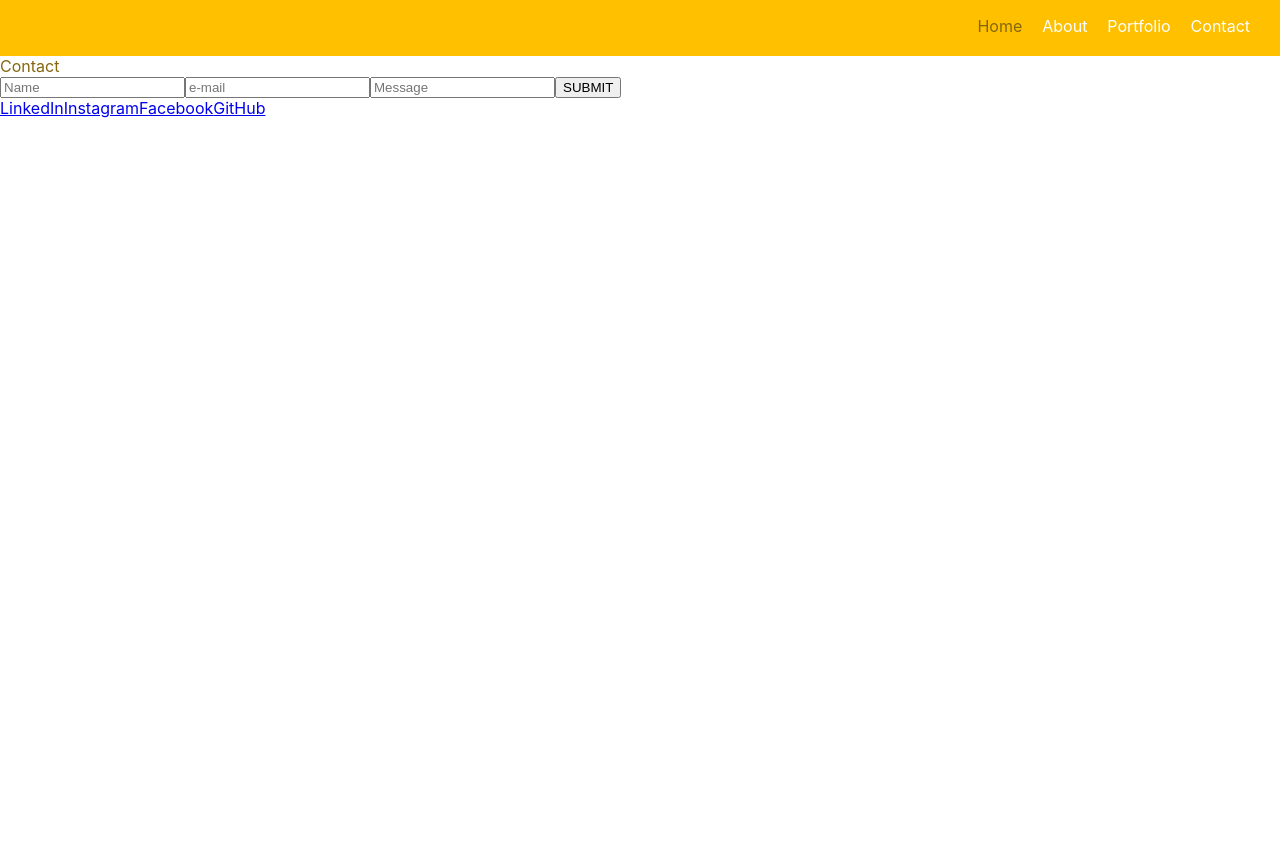
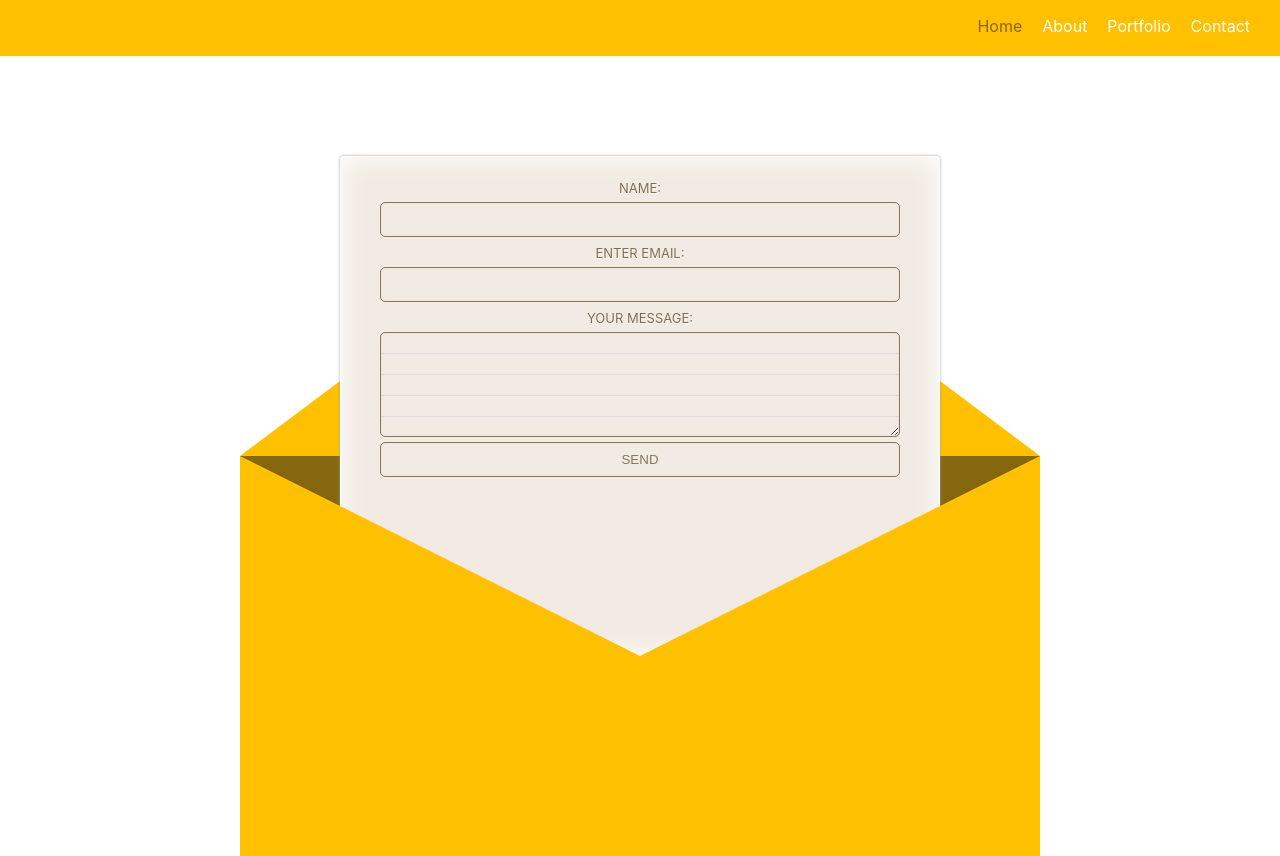
Before and after one commit to yidah/react-cv, a React (Create React App) app: page /contact in a window 1280 px wide. Built offline with nearby package versions, Linux system fonts and the light colour scheme.

Commit message:
Added animated contact envelope to the Contact page

```diff
--- a/src/containers/Contact/Contact.js
+++ b/src/containers/Contact/Contact.js
@@ -1,22 +1,35 @@
-import React, { Component } from "react";
-import Media from '../../components/Contact/Media/Media';
+import React, { Component } from 'react';
+import classes from './Contact.module.css';
+// import Media from '../../components/Contact/Media/Media';
 
-class Contact extends Component{
-    render(){
-        return(
-            <div>
-                <div>Contact</div>
-                <form>
-                    <input type="Text" placeholder="Name"/>
-                    <input type="email" placeholder="e-mail"/>
-                    <input type="Text" placeholder="Message"/>
-                    <input type="submit" value="SUBMIT"/>
-                </form>
-                <Media/>
-            </div>
+class Contact extends Component {
+  render() {
+    return (
+      <>
+      <div className={classes.EnvelopeContainer}>
+      <div className={classes.Envelope} >
+          <div className={classes.Back}></div>
+          <form className={classes.Letter}>
+            <p>
+              <label>Name:</label>
+              <input type="text" name="name" />
+            </p>
+            <p>
+              <label>Enter Email:</label>
+              <input type="email" name="email" />
+            </p>
+            <p>
+              <label>Your Message:</label>
+              <textarea></textarea>
+            </p>
+            <input className={classes.Button} type="submit" value="Send" />
+          </form>
+        </div>
+      </div>
 
-        )
-    }
+      </>
+    );
+  }
 }
 
 export default Contact;
--- /dev/null
+++ b/src/containers/Contact/Contact.module.css
@@ -0,0 +1,185 @@
+
+.EnvelopeContainer{
+    display: flex;
+    justify-content: center;
+    align-items: center;
+    padding-top:400px;
+}
+.Envelope{
+    width:400px;
+    height:200px;
+    background-color:#84670F;
+    position:relative;
+    cursor:pointer;
+    z-index:1;
+
+  }
+
+.Envelope:before{
+    content:"";
+    top:0;
+    right:0;
+    z-index:3;
+    position:absolute;
+    border-left:400px solid transparent;
+    border-bottom:200px solid #ffc000;
+  }
+
+  .Envelope:after{
+    content:"";
+    top:0;
+    left:0;
+    z-index:3;
+    position:absolute;
+    border-right:400px solid transparent;
+    border-bottom:200px solid #ffc000;
+  }
+
+  .Back{
+    position:absolute;
+    top:0;
+    z-index:-1;
+    border-top:150px solid #ffc000;
+    border-left:200px solid transparent;
+    border-right:200px solid transparent;
+    transform-origin:top;
+    transform: rotateX(0deg);
+    animation: close-envelope 1.5s normal forwards;
+  }
+
+  .Letter{
+    position:relative;
+    padding:20px 10px;
+    width:300px;
+    z-index:2;
+    margin: 0 auto;
+    background-color:#F1EBE3;
+    border: 1px solid #fff;
+    border-radius: 3px;
+    -moz-border-radius: 3px;
+    -webkit-border-radius: 3px;
+    box-shadow: 0px 0px 3px #9d9d9d, inset 0px 0px 27px #fff;
+    -moz-box-shadow: 0px 0px 3px #9d9d9d, inset 0px 0px 14px #fff;
+    -webkit-box-shadow: 0px 0px 3px #9d9d9d, inset 0px 0px 27px #fff;
+    animation: letter-up 2s normal forwards;
+    top:10px;
+    height:100px;
+    overflow: hidden;
+    opacity: 0;
+  }
+
+  label{
+    color: #816d53;
+    margin:0 20px;
+    text-transform: uppercase;
+    text-shadow: 0px 1px 0px #fff;
+    font-size: 13px;
+  }
+
+  input,textarea{
+    width: 90%;
+    height:35px;
+    display:block;
+    margin: 5px auto;
+    padding:5px;
+    background:none;
+    outline:  none;
+    color: #8a775f;
+    border: 1px solid #8a775f;
+    -moz-border-radius: 5px;
+    -webkit-border-radius: 5px;
+    border-radius: 5px;
+    -moz-box-shadow: inset 0px 0px 1px #726959;
+    -webkit-box-shadow: inset 0px 0px 1px #b3a895;
+    box-shadow: inset 0px 0px 1px #b3a895;
+  }
+
+  textarea {
+    height:105px;
+    max-height:105px;
+    max-width:90%;
+    background:repeating-linear-gradient(to bottom, transparent, transparent 20px, #ddd 20px, #ddd 21px);
+    line-height:20px;
+  }
+
+  input:focus,textarea:focus {
+    background-color:#F8F4EE;
+  }
+
+  .Button {
+    color: #8a775f;
+    cursor:pointer;
+    position:relative;
+    text-transform: uppercase;
+  }
+
+  .Button:hover {
+    color: #F8F4EE;
+    background-color:#84670F;
+  }
+
+  @keyframes close-envelope {
+    0% {transform: rotateX(0deg);}
+    100% {transform: rotateX(180deg);}
+  }
+
+  @keyframes letter-up {
+    0% {opacity:0;}
+    75%  {opacity:1; top:10px; height:100px;}
+    100%  {opacity:1; top:-300px; height:400px;}
+  }
+
+
+  /* .Envelope:hover .Back{
+    transform: rotateX(180deg);
+  } */
+
+  /* .Envelope:hover .Letter{
+
+    letter que se meta
+    top:0;
+    height:200px;
+
+    back que se doble
+    transform: rotateX(360deg);
+  } */
+
+
+
+
+
+  /* Greater than 640 */
+@media(min-width: 800px){
+
+    .Envelope{
+        width:800px;
+        height:400px;
+      }
+
+    .Envelope:before{
+        border-left:800px solid transparent;
+        border-bottom:400px solid #ffc000;
+      }
+
+      .Envelope:after{
+        border-right:800px solid transparent;
+        border-bottom:400px solid #ffc000;
+      }
+
+      .Back{
+        border-top:300px solid #ffc000;
+        border-left:400px solid transparent;
+        border-right:400px solid transparent;
+      }
+
+      .Letter{
+        width:600px;
+        height: 500px;
+      }
+
+      @keyframes letter-up {
+        0% {opacity:0;}
+        75%  {opacity:1; top:10px;}
+        100%  {opacity:1; top:-300px; height:500px;}
+      }
+  }
```
Also changed, not shown: 1 other file (tests, documents, lock files or other folders).
